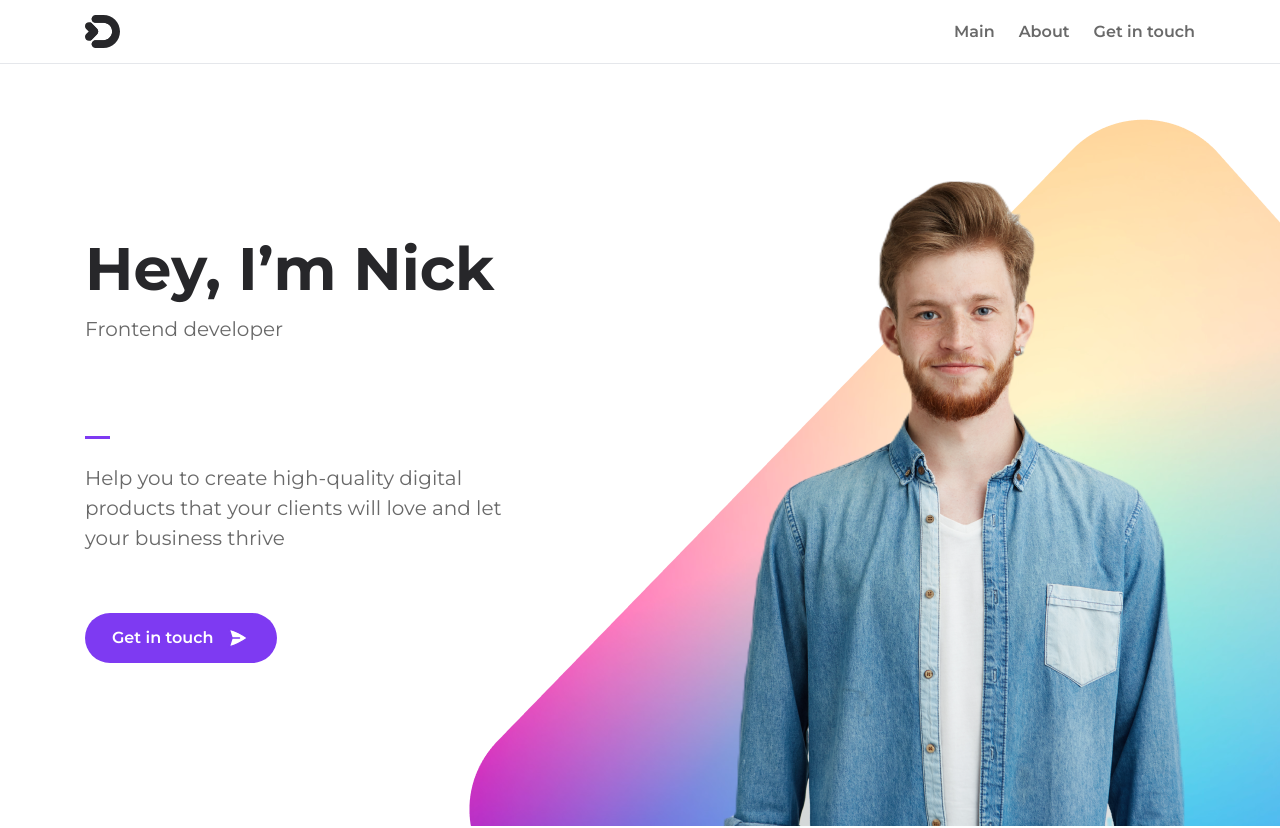
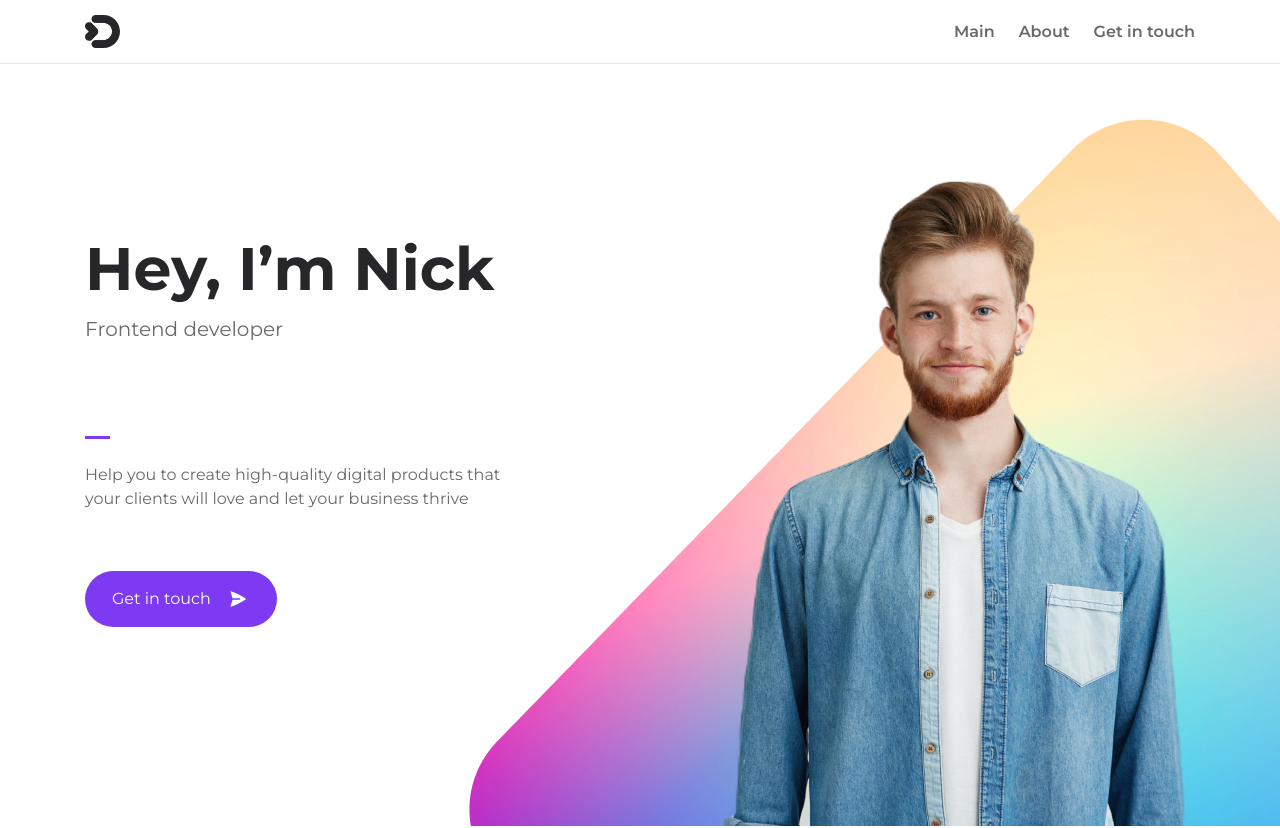
Before and after one commit to Dustyy47/CD_Landing, a React (Create React App) app: page / in a window 1280 px wide. Shown: the top 828 px of the page. Built offline with nearby package versions, Linux system fonts and the light colour scheme.

Commit message:
Main screen

```diff
--- a/src/components/ui/atomaric/Link.tsx
+++ b/src/components/ui/atomaric/Link.tsx
@@ -9,10 +9,12 @@ export function Link({ href, children }: LinkProps) {
   return (
     <a
       href={href}
-      className='hover:bg-lavenderPurpleDark active:border-lavenderPurpleLight bg-lavenderPurple border-[3px] border-[transparent] flex items-center justify-between py-[0.8125rem] px-[1.5rem] h-[3.125rem] w-full rounded-[3.125rem]  duration-300'
+      className='hover:bg-lavenderPurpleDark active:border-lavenderPurpleLight bg-lavenderPurple border-[3px] border-[transparent] flex items-center justify-between md:py-[0.8125rem] sm:py-[0.5rem] md:px-[1.5rem] sm:px-[0.8125rem]  w-full rounded-[3.125rem]  duration-300'
     >
-      <p className='subtitle2 text-white'>{children as string}</p>
-      <SendIcon classname='f w-[1.5rem] fill-white stroke-lavenderPurple' />
+      <p className='md:subtitle2 sm:mob_subtitle2 text-white'>
+        {children as string}
+      </p>
+      <SendIcon classname='f md:w-[1.5rem] sm:w-[1rem] fill-white stroke-lavenderPurple' />
     </a>
   )
 }
--- a/src/components/ui/molecular/Article.tsx
+++ b/src/components/ui/molecular/Article.tsx
@@ -8,7 +8,9 @@ export function Article({ children }: ArticleProps) {
   return (
     <div>
       <span className='border-b-[0.1875rem] w-[1.5625rem] block mb-[1.5rem] border-lavenderPurple' />
-      <article className='text-greyDark bodyText'>{children}</article>
+      <article className='text-left text-greyDark lg:bodyText md:bodyText sm:mob_bodyText'>
+        {children}
+      </article>
     </div>
   )
 }
```
